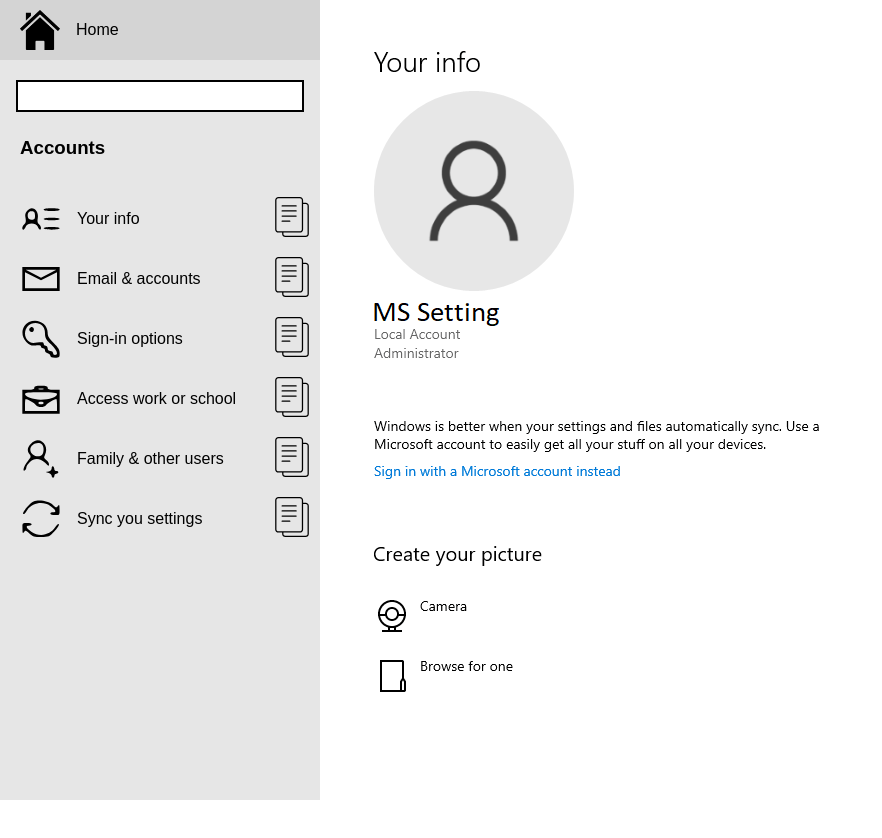
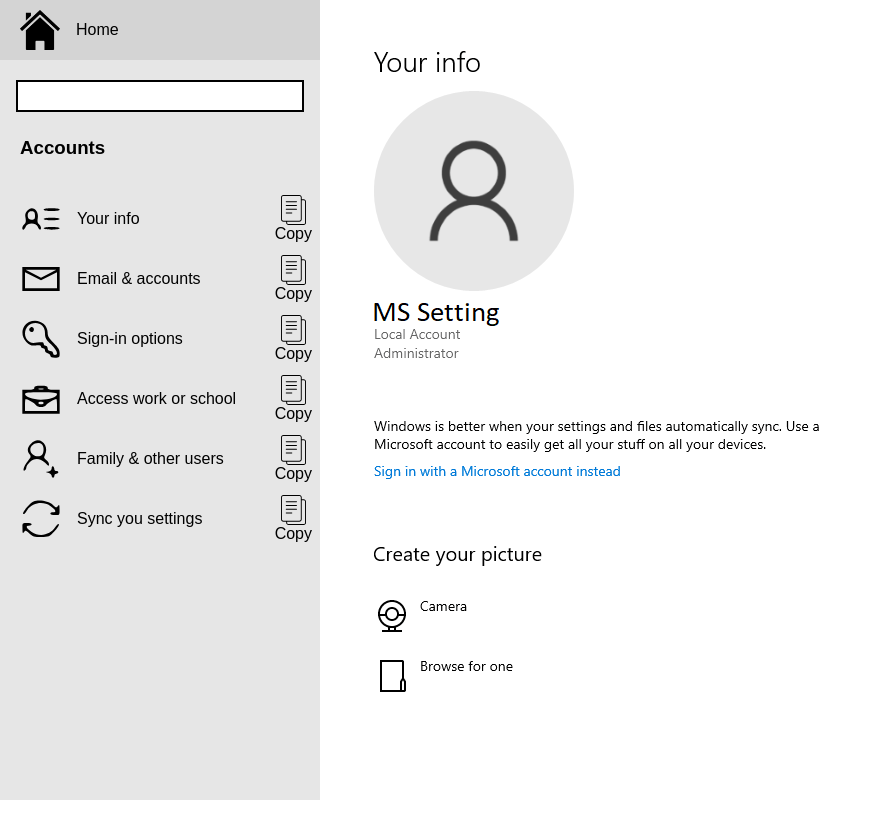
Before and after one commit to erwanvivien/ms-setting, a Next.js app: page /accounts in a window 1280 px wide. Shown: the top 838 px of the page, without its empty margins (0-882 px from the left). Built offline with nearby package versions, Linux system fonts and the light colour scheme.

Commit message:
feature: added text copy under icon

```diff
--- a/components/SettingPanel.tsx
+++ b/components/SettingPanel.tsx
@@ -58,9 +58,10 @@ const PanelItem = ({ copy, setting, page, select }: PanelItemProps) => {
           className={homeStyles.header_clickable_img}
           src={CopyIcon}
           alt="Copy icon"
-          width={40}
-          height={40}
+          width={30}
+          height={30}
         />
+        <p>Copy</p>
       </div>
     </div>
   );
--- a/styles/Settings.module.css
+++ b/styles/Settings.module.css
@@ -16,6 +16,11 @@
 .panel_copy {
   position: absolute;
   right: 8px;
+  height: 80%;
+
+  display: flex;
+  justify-content: center;
+  flex-direction: column;
 }
 
 /* ========= Footer ========= */
```
